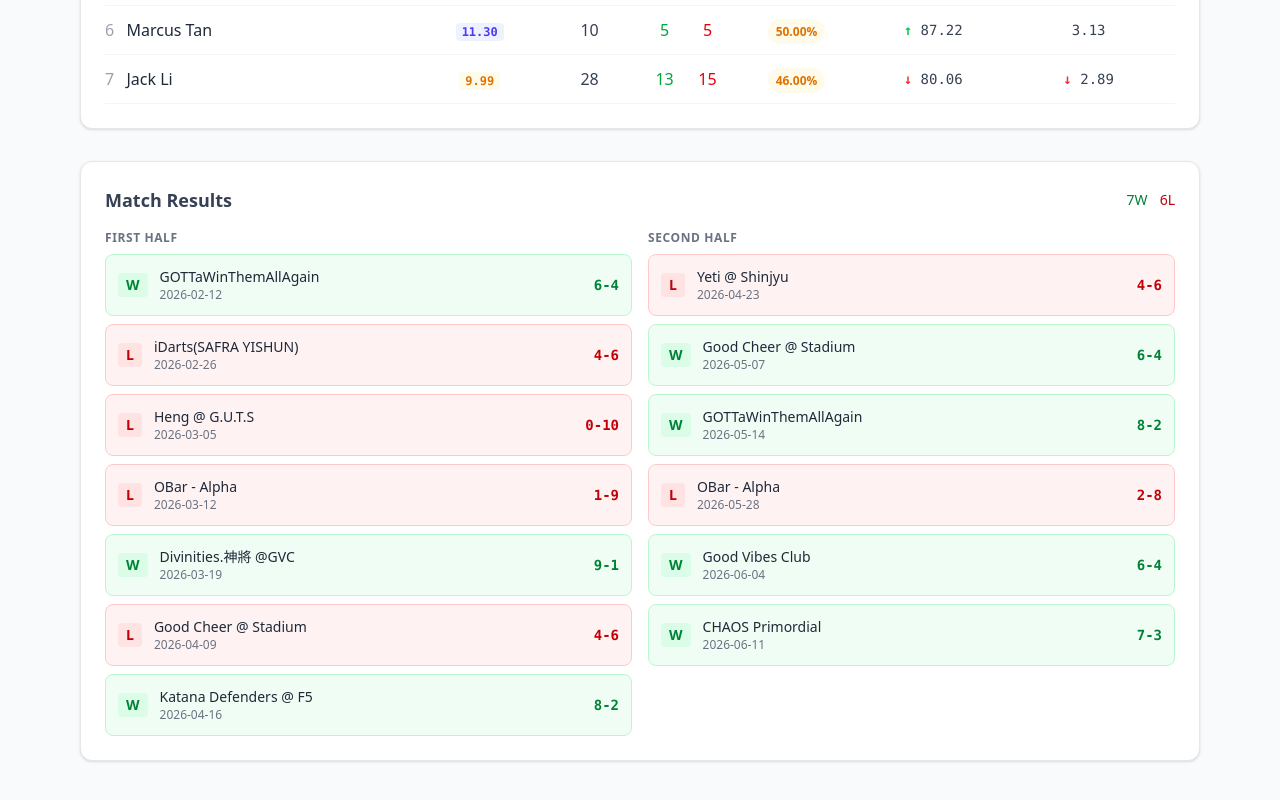
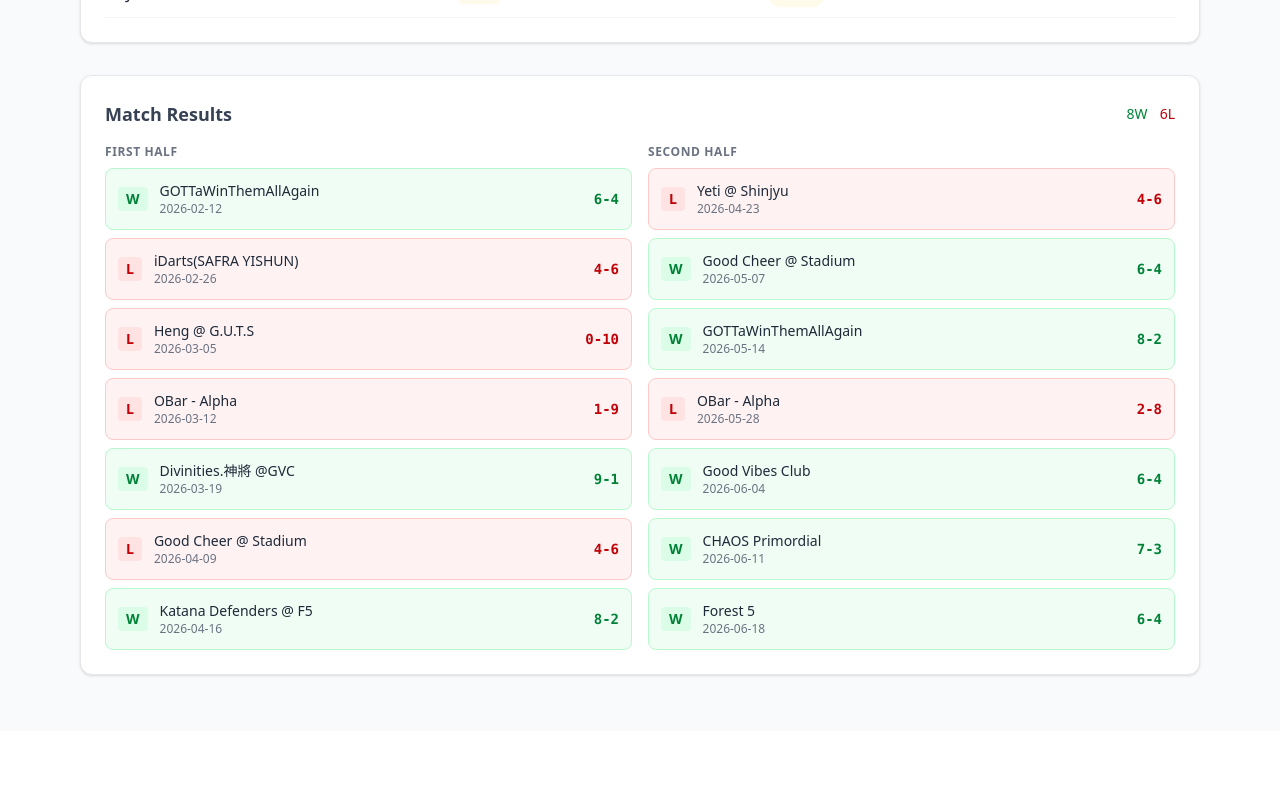
Before and after one commit to angkengyeow/thirstdayatdb, a React (Vite) app in the folder thirstdayatdb/: page / in a window 1280 px wide. Shown: the part 1036-1836 px from the top of the page. After the commit the page ends 1767 px from the top, so only its background shows below. Built offline with nearby package versions, Linux system fonts and the light colour scheme; no server answers.

Commit message:
Bud run changes (2026-06-13T07:55:21.959Z)

```diff
--- a/thirstdayatdb/src/seed.ts
+++ b/thirstdayatdb/src/seed.ts
@@ -47,7 +47,7 @@ const matchSchedule: MatchInfo[] = [
   { date: '2026-05-28', opponent: 'OBar - Alpha',           isHome: false, homeScore: 7, awayScore: 2, homeBonus: 1, awayBonus: 0 },
   { date: '2026-06-04', opponent: 'Good Vibes Club',        isHome: true,  homeScore: 5, awayScore: 4, homeBonus: 1, awayBonus: 0 },
   { date: '2026-06-11', opponent: 'CHAOS Primordial',       isHome: false, homeScore: 3, awayScore: 6, homeBonus: 0, awayBonus: 1 },
-  { date: '2026-06-18', opponent: 'Forest 5',               isHome: true,  homeScore: 0, awayScore: 0, homeBonus: 0, awayBonus: 0 },
+  { date: '2026-06-18', opponent: 'Forest 5',               isHome: true,  homeScore: 5, awayScore: 4, homeBonus: 1, awayBonus: 0 },
   { date: '2026-06-18', opponent: 'Yeti @ Shinjyu',         isHome: false, homeScore: 0, awayScore: 0, homeBonus: 0, awayBonus: 0 },
 ];
 
--- a/thirstdayatdb/src/store.ts
+++ b/thirstdayatdb/src/store.ts
@@ -248,7 +248,7 @@ export function getSessionAttendanceOverview(sessionId: string) {
 export function getUpcomingSessions(): Session[] {
   const today = new Date().toISOString().split('T')[0];
   return getSessions()
-    .filter(s => s.date >= today)
+    .filter(s => s.date >= today && !s.notes?.match(/\((W|L)\s+\d+-\d+\)/))
     .sort((a, b) => a.date.localeCompare(b.date));
 }
 
```
